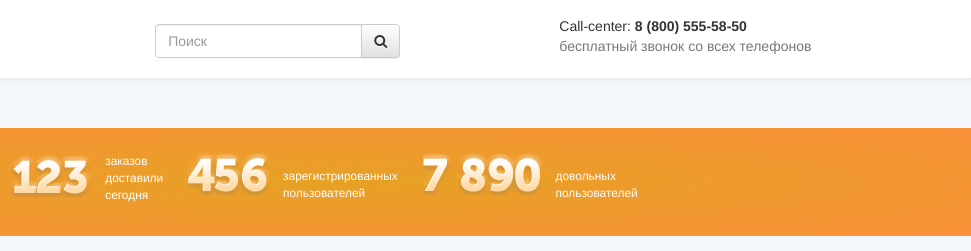
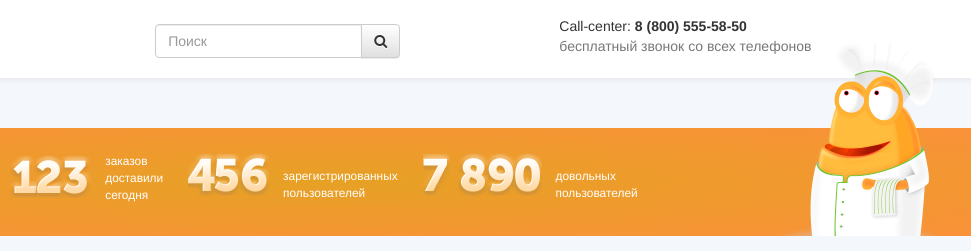
Before and after one commit to kotapaulta/zakazaka-replica, a website: page index.html in a window 1280 px wide. Shown: the top 251 px of the page, 309-1280 px from the left. Drawn offline with nearby package versions, Linux system fonts and the light colour scheme.

Commit message:
add personage

```diff
--- a/index.html
+++ b/index.html
@@ -89,6 +89,7 @@
         <div class="stats-content-text contrast small">довольных<br/>пользователей</div>
       </div>
     </div>
+    <div class="personage"></div>
   </section>
 
   <section class="app-box">
--- a/styles/main.sass
+++ b/styles/main.sass
@@ -34,6 +34,20 @@ footer
 .contrast
   color: #FFFFFF
 
+.personage
+  background: url(../img/personages.png) no-repeat
+  height: 235px
+  overflow: hidden
+  pointer-events: none
+  position: absolute
+  opacity: 1
+  z-index: 10
+  -webkit-transition: opacity .3s
+  -moz-transition: opacity .3s
+  -ms-transition: opacity .3s
+  -o-transition: opacity .3s
+  transition: opacity .3s
+
 .border-row
   border-top: 1px solid #CCCCCC
 
@@ -69,6 +83,7 @@ footer
   margin: 0 auto
 
 .stats
+  position: relative
   height: 108px
   background: radial-gradient(ellipse, #e6a124, rgba(255, 123, 12, 0.8))
 
@@ -83,6 +98,12 @@ footer
 .stats-content-text
   display: inline-block
   padding: 0 25px 0 10px
+
+.stats .personage
+  background-position: -205px 0
+  right: 36px
+  bottom: 0
+  width: 159px
 
 .benefits
   background: #FFFFFF
```
Also changed, not shown: img/personages.png (added), styles/main.css, 1 other file.
